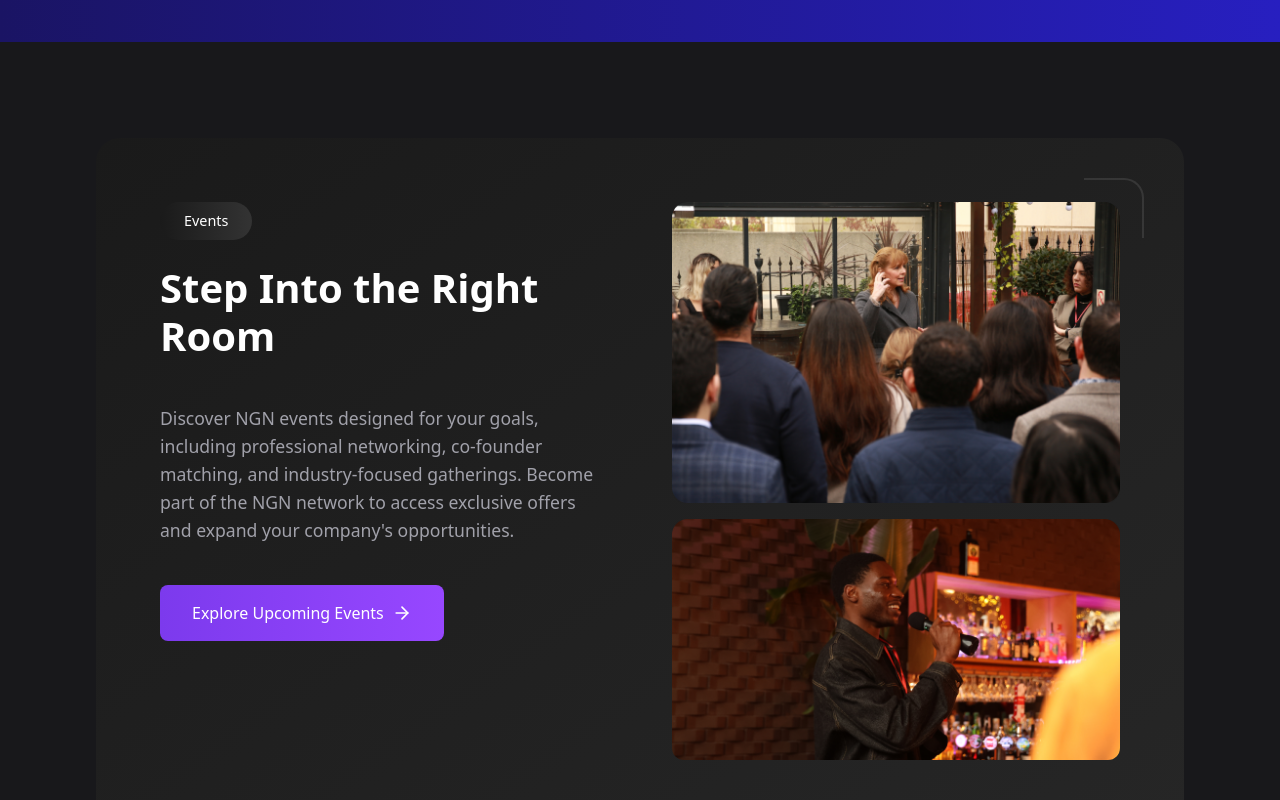
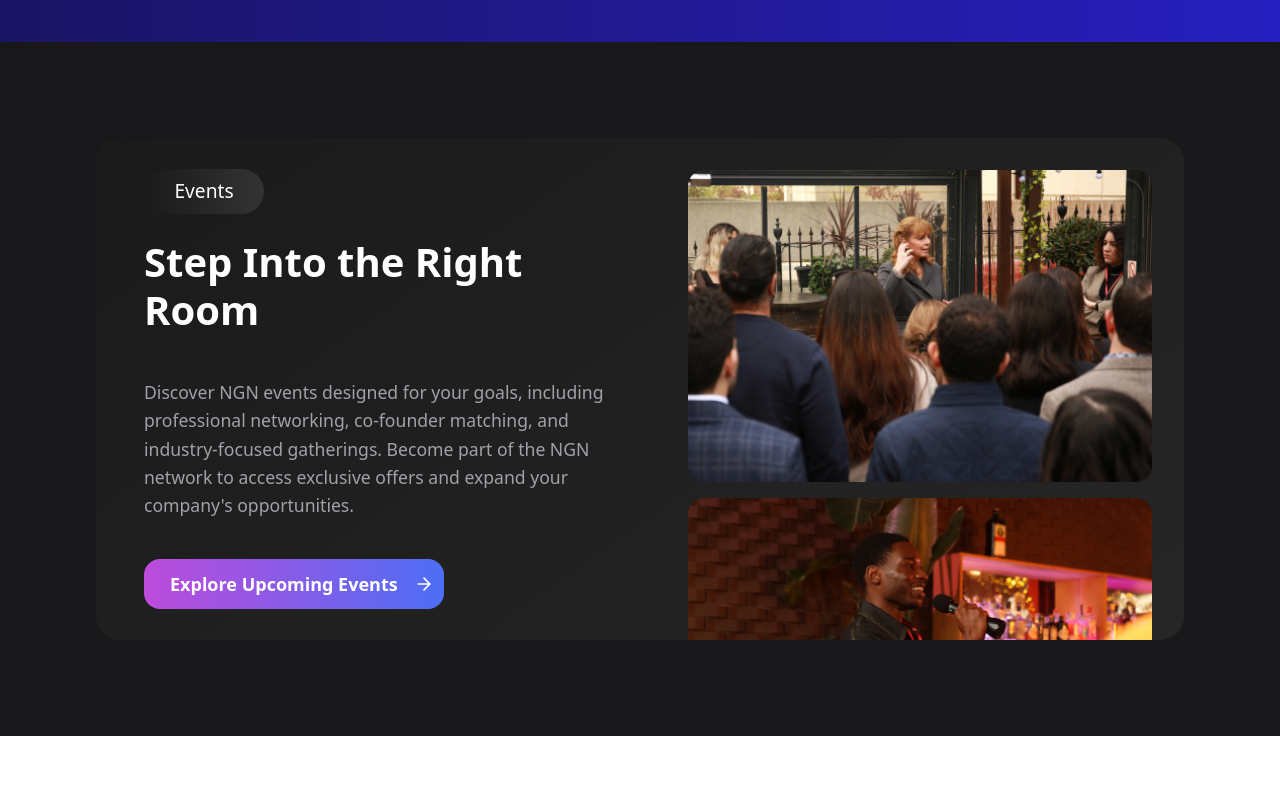
Before and after one commit to mojtaba-ni/Chanci-Front, a Next.js app: page /Employers in a window 1280 px wide. Shown: the part 1900-2700 px from the top of the page. Built offline with nearby package versions, Linux system fonts and the light colour scheme.

Commit message:
feat: enhance RightRoom component with updated styles

```diff
--- a/app/widget/Employers/Slice/rightRoom/rightRoom.module.scss
+++ b/app/widget/Employers/Slice/rightRoom/rightRoom.module.scss
@@ -10,7 +10,7 @@
   max-width: 1200px;
   background: linear-gradient(145deg, #1a1a1a 0%, #262626 100%);
   border-radius: 24px;
-  padding: 4rem;
+  padding: 0 2rem;
   display: flex;
   position: relative;
   overflow: hidden;
@@ -22,14 +22,18 @@
   display: flex;
   flex-direction: column;
   gap: 1.5rem;
-
+  display: flex;
+  justify-content: center;
+  padding-left: 1rem;
   .tag {
     background: linear-gradient(90deg, #1a1a1a, #333333);
     color: #fff;
     padding: 0.5rem 1.5rem;
     border-radius: 100px;
     width: fit-content;
-    font-size: 0.9rem;
+    font-size: 1.2rem;
+    width: 120px;
+    text-align: center;
   }
 
   h2 {
@@ -48,6 +52,7 @@
 }
 
 .button {
+  position: relative;
   display: inline-flex;
   align-items: center;
   gap: 0.5rem;
@@ -75,12 +80,44 @@
     transform: translateX(4px);
   }
 }
+.rightAbs {
+  position: absolute;
+  top: 5px;
+  left: -70px;
+}
 
 .rightSection {
+  margin-top: 2rem;
   flex: 1;
   display: flex;
   flex-direction: column;
   gap: 1rem;
+  overflow-y: auto;
+  max-height: 470px;
+  padding-left: 1rem;
+  direction: rtl;
+
+  > * {
+    direction: ltr;
+  }
+
+  &::-webkit-scrollbar {
+    width: 8px;
+    background: transparent;
+  }
+
+  &::-webkit-scrollbar-thumb {
+    background: #ffffff;
+    border-radius: 4px;
+  }
+
+  &::-webkit-scrollbar-track {
+    background: rgba(255, 255, 255, 0.1);
+    border-radius: 4px;
+  }
+
+  scrollbar-width: thin;
+  scrollbar-color: #ffffff rgba(255, 255, 255, 0.1);
 }
 
 .imageTop,
@@ -88,6 +125,7 @@
   position: relative;
   border-radius: 12px;
   overflow: hidden;
+  flex-shrink: 0;
 
   img {
     width: 100%;
--- a/app/widget/Employers/Slice/rightRoom/rightRoom.tsx
+++ b/app/widget/Employers/Slice/rightRoom/rightRoom.tsx
@@ -4,6 +4,7 @@ import Image from "next/image";
 import righRoom1 from "@public/image/file/righRoom.png";
 import righRoom2 from "@public/image/file/righRoom2.png";
 import styles from "./rightRoom.module.scss";
+import { Button } from "@mantine/core";
 
 const RightRoom = () => {
   return (
@@ -18,7 +19,18 @@ const RightRoom = () => {
             Become part of the NGN network to access exclusive offers and expand
             your company's opportunities.
           </p>
-          <button className={styles.button}>
+          <Button
+            size="lg"
+            variant="gradient"
+            gradient={{ from: "grape", to: "indigo", deg: 90 }}
+            style={{
+              width: "300px",
+              borderRadius: "16px",
+              gap: "1rem",
+              display: "flex",
+              alignItems: "center",
+            }}
+          >
             Explore Upcoming Events
             <svg
               xmlns="http://www.w3.org/2000/svg"
@@ -30,11 +42,12 @@ const RightRoom = () => {
               strokeWidth="2"
               strokeLinecap="round"
               strokeLinejoin="round"
+              style={{ marginLeft: "1rem" }}
             >
               <path d="M5 12h14" />
               <path d="m12 5 7 7-7 7" />
             </svg>
-          </button>
+          </Button>
         </div>
         <div className={styles.rightSection}>
           <div className={styles.imageTop}>
```
